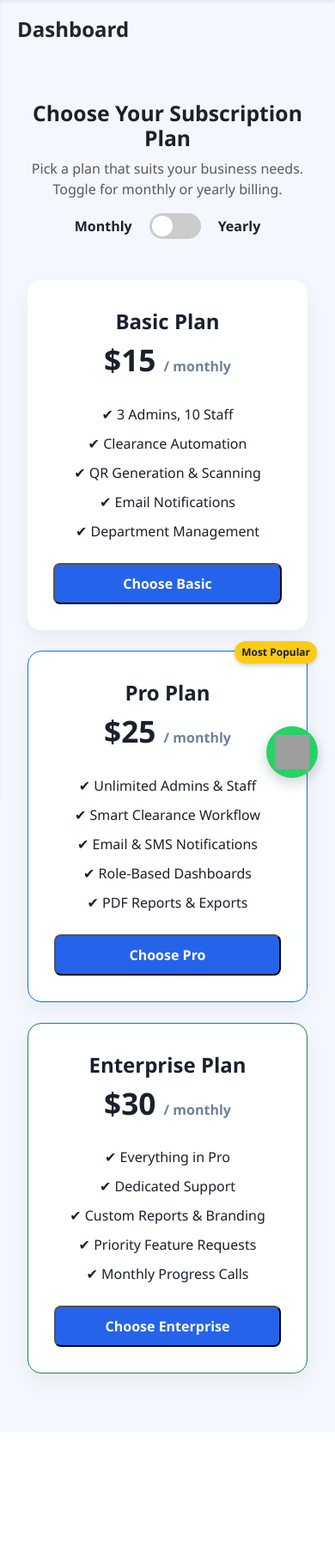
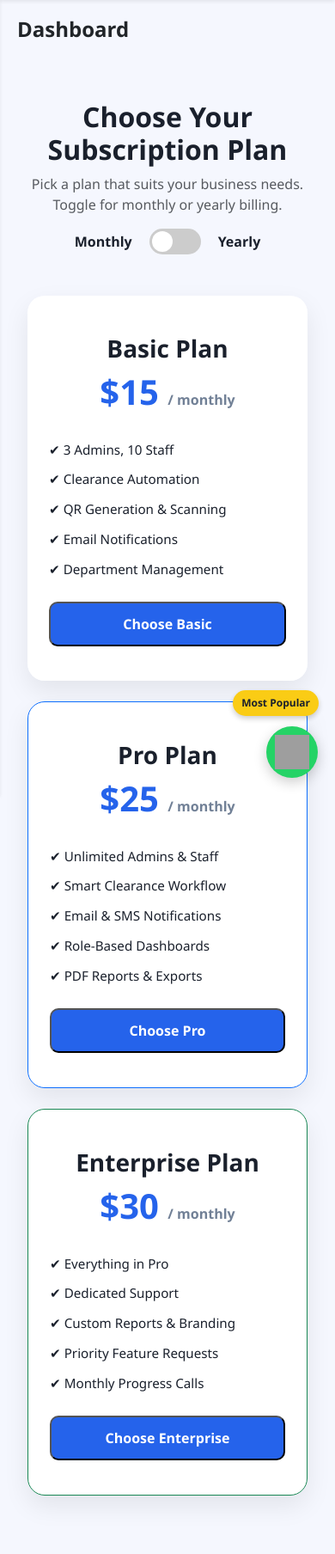
Before and after one commit to Danmugo-coder/Cleartrack, a Django app: page /dashboard/subscription/ in a window 390 px wide. Shown: the part 60-1868 px from the top of the page at 86% size. Before the commit the page ends 1677 px from the top, so only its background shows below. Run offline with Django 5.2, Linux system fonts and the light colour scheme; a user stored in the database is signed in; data comes from the database, SQL or seed files in the repository; grey boxes are pictures that could not be loaded.

Commit message:
Update subscription template with modern responsive design

```diff
--- a/dashboard/templates/dashboard/subscription.html
+++ b/dashboard/templates/dashboard/subscription.html
@@ -21,28 +21,29 @@
     }
 
     .plan-card {
-        background: rgba(255, 255, 255, 0.9);
-        backdrop-filter: blur(10px);
-        border-radius: 16px;
-        padding: 30px;
-        transition: transform 0.3s ease, box-shadow 0.3s ease;
-        box-shadow: 0 10px 25px rgba(0, 0, 0, 0.05);
+        background: rgba(255, 255, 255, 0.95);
+        backdrop-filter: blur(12px);
+        border-radius: 20px;
+        padding: 40px 25px;
+        transition: all 0.3s ease-in-out;
+        box-shadow: 0 12px 30px rgba(0, 0, 0, 0.08);
         position: relative;
     }
 
     .plan-card:hover {
-        transform: translateY(-8px);
-        box-shadow: 0 20px 40px rgba(0, 0, 0, 0.15);
+        transform: translateY(-10px);
+        box-shadow: 0 25px 45px rgba(0, 0, 0, 0.2);
     }
 
     .plan-title {
-        font-size: 1.5rem;
-        font-weight: bold;
+        font-size: 1.75rem;
+        font-weight: 700;
     }
 
     .price {
-        font-size: 2.2rem;
-        font-weight: bold;
+        font-size: 2.5rem;
+        font-weight: 800;
+        color: #2563eb;
     }
 
     .price small {
@@ -54,36 +55,41 @@
         list-style: none;
         padding: 0;
         margin: 20px 0;
+        font-size: 0.95rem;
     }
 
     .feature-list li {
-        padding: 5px 0;
+        padding: 6px 0;
+        display: flex;
+        align-items: center;
+        justify-content: start;
     }
 
     .choose-btn {
         background-color: #2563eb;
         color: #fff;
-        font-weight: 600;
-        border-radius: 8px;
-        padding: 10px;
-        transition: background 0.3s ease;
+        font-weight: 700;
+        border-radius: 10px;
+        padding: 12px;
+        font-size: 1rem;
+        transition: background 0.3s ease-in-out;
     }
 
     .choose-btn:hover {
-        background-color: #1d4ed8;
+        background-color: #1e40af;
     }
 
     .badge-popular {
         position: absolute;
-        top: -12px;
-        right: -12px;
+        top: -14px;
+        right: -14px;
         background-color: #facc15;
         color: #1a202c;
         font-size: 0.75rem;
-        padding: 4px 8px;
+        padding: 6px 10px;
         border-radius: 999px;
         font-weight: bold;
-        box-shadow: 0 2px 5px rgba(0, 0, 0, 0.2);
+        box-shadow: 0 3px 6px rgba(0, 0, 0, 0.2);
     }
 
     .toggle-switch {
@@ -91,6 +97,7 @@
         justify-content: center;
         align-items: center;
         margin-bottom: 30px;
+        font-size: 1rem;
     }
 
     .toggle-switch label {
@@ -147,7 +154,7 @@
 
 <div class="container py-5">
     <div class="text-center mb-5">
-        <h2 class="fw-bold">Choose Your Subscription Plan</h2>
+        <h2 class="fw-bold" style="font-size: 2rem;">Choose Your Subscription Plan</h2>
         <p class="text-muted">Pick a plan that suits your business needs. Toggle for monthly or yearly billing.</p>
         <div class="toggle-switch">
             <label for="billingToggle">Monthly</label>
```
